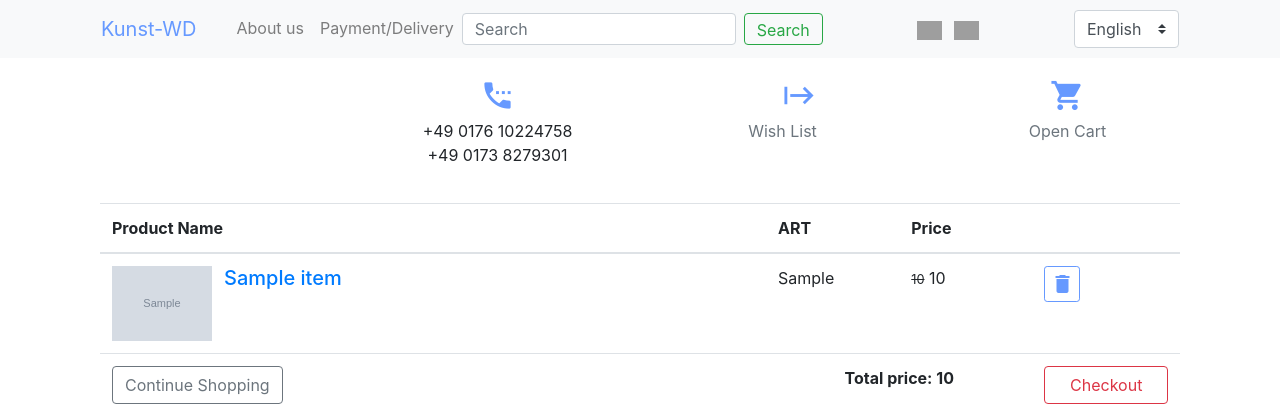
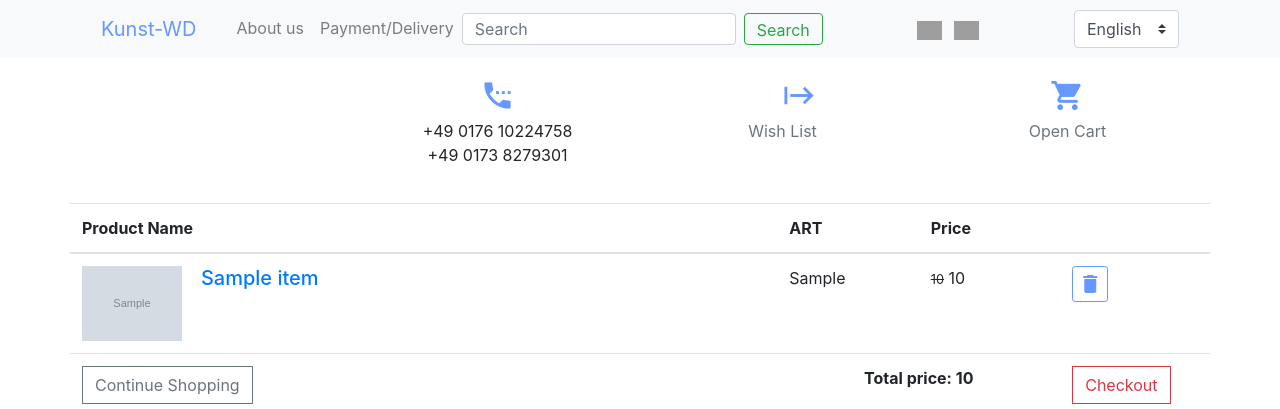
Before and after one commit to yurabysaha/de_market, a Django app: template cart/templates/cart/cart.html in a window 1280 px wide. Shown: the top 409 px of the page. Run offline with Django 3.2, Linux system fonts and the light colour scheme; tables that the repository leaves empty hold one stand-in row (values such as "Sample post"); the template is opened without the code that fills it: values that come from a table or form of the project are taken from there, most other values are stand-ins (such as "Sample title", 1, 10 or a date in 2020); grey boxes marked "Sample" are stand-in pictures; some libraries are stand-ins or nearby versions; grey boxes are pictures that could not be loaded.

Commit message:
Fix cart css

```diff
--- a/cart/templates/cart/cart.html
+++ b/cart/templates/cart/cart.html
@@ -4,7 +4,7 @@
 
 {% block content %}
 
-<div class="container">
+<div class="row">
   <table id="cart" class="table table-hover table-condensed">
     <thead>
       <tr>
@@ -29,20 +29,35 @@
           {{ item.sku }}
         </td>
         <td data-th="Price">{% if item.sale_price %} <s class="small"> {{ item.price }}</s> {{ item.sale_price }} {% else %} {{ item.price }} {% endif %}</td>
-        <td class="actions" data-th="">
+        <td>
           <a href="{% url 'remove_from_cart' item.id %}" class="btn btn-outline-light btn-sm" style="padding: 5px; padding-bottom: 0; color: #6699FF; border-color: #6699FF;"><i class="material-icons">delete</i></a>
         </td>
       </tr>
+    {% endfor %}
     </tbody>
-      {% endfor %}
-    <tfoot>
+    <tfoot >
       <tr>
-        <td><a href="/" class="btn btn-outline-secondary">{% trans "Continue Shopping" %}</a></td>
-        <td colspan="2" class="hidden-xs text-center"><strong>{% trans "Total price" %}: {{ cart_total }}</strong></td>
-        <td><a href="{% url 'create_order' %}" class="btn btn-outline-danger btn-block {% if cart.item.count == 0 %} disabled {% endif %}">{% trans "Checkout" %}</a></td>
+        <td><a href="/" class="btn btn-outline-secondary d-none d-md-table-cell">{% trans "Continue Shopping" %}</a></td>
+        <td colspan="2" class="hidden-xs text-center d-none d-md-table-cell"><strong>{% trans "Total price" %}: {{ cart_total }}</strong></td>
+        <td><a href="{% url 'create_order' %}" class="d-none d-md-table-cell btn btn-outline-danger btn-block {% if cart.item.count == 0 %} disabled {% endif %}">{% trans "Checkout" %}</a></td>
       </tr>
     </tfoot>
   </table>
-</div>
+    </div>
+
+    <div class='row d-block d-sm-none d-md-none'>
+    <div class="d-flex">
+        <div class="mr-auto p-2">
+            <a href="/" class="btn btn-outline-secondary">{% trans "Continue Shopping" %}</a>
+        </div>
+        <div class="p-2">
+            <strong>{% trans "Total price" %}: {{ cart_total }}</strong>
+        </div>
+        <div class="p-2">
+            <a href="{% url 'create_order' %}" class="btn btn-outline-danger btn-block {% if cart.item.count == 0 %} disabled {% endif %}">{% trans "Checkout" %}</a>
+        </div>
+    </div>
+    </div>
+
 
 {% endblock %}
```
